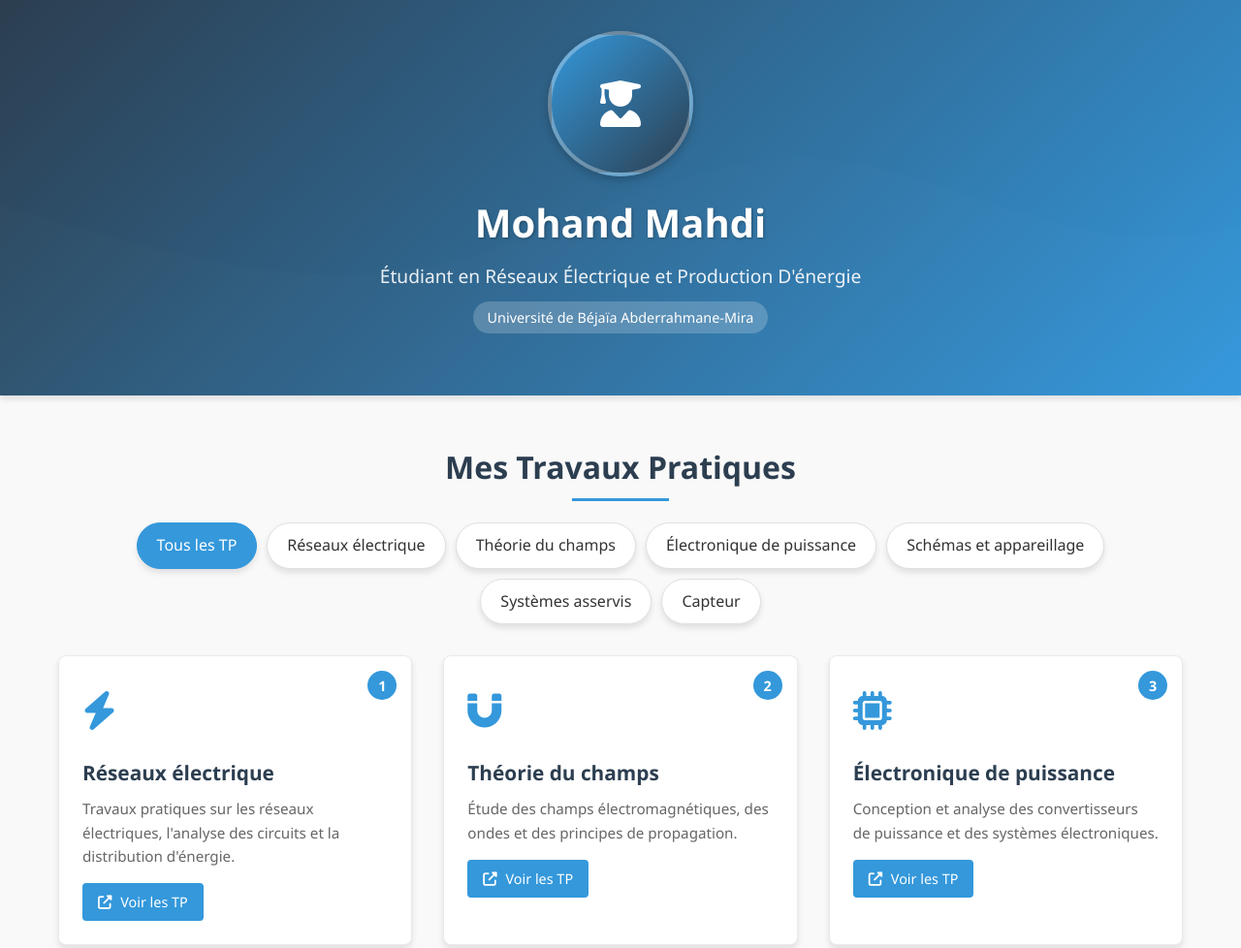
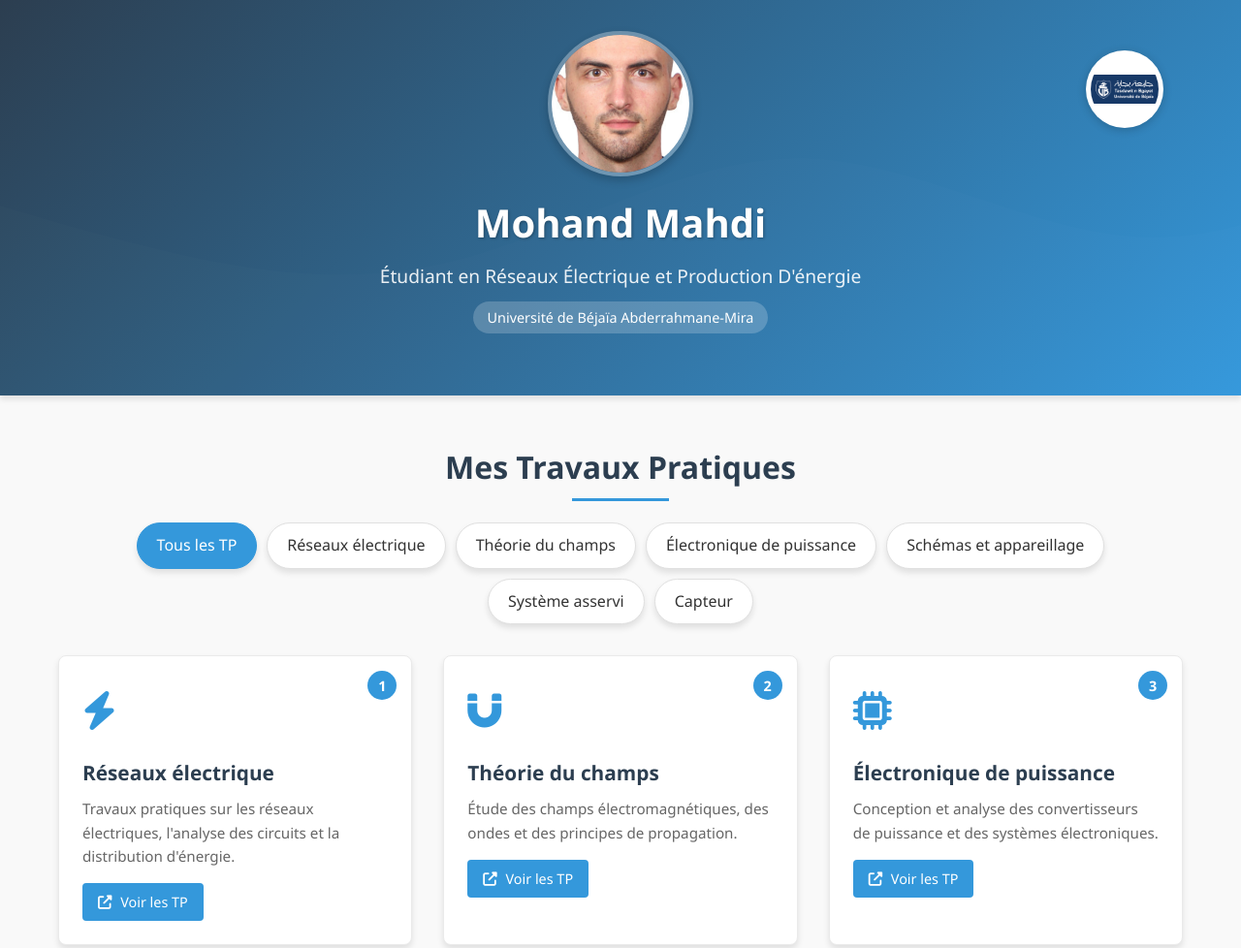
Before and after one commit to mohand-mahdi/mohand-mahdi.github.io, a plain HTML site: page index.html in a window 1280 px wide. Shown: the top 978 px of the page at 97% size. Drawn offline with Linux system fonts and the light colour scheme.

Commit message:
Add university logo and adjust profile layout
Added university logo section and updated related styles.

```diff
--- a/index.html
+++ b/index.html
@@ -75,13 +75,26 @@
             object-fit: cover;
             border: 4px solid rgba(255, 255, 255, 0.3);
             margin-bottom: 1rem;
-            background: linear-gradient(135deg, #3498db, #2c3e50);
-            display: flex;
-            align-items: center;
-            justify-content: center;
-            color: white;
-            font-size: 3rem;
             box-shadow: 0 4px 10px rgba(0, 0, 0, 0.2);
+        }
+
+        .university-logo {
+            position: absolute;
+            top: 20px;
+            right: 20px;
+            width: 80px;
+            height: 80px;
+            border-radius: 50%;
+            background: white;
+            padding: 5px;
+            box-shadow: 0 2px 10px rgba(0,0,0,0.2);
+        }
+
+        .university-logo img {
+            width: 100%;
+            height: 100%;
+            border-radius: 50%;
+            object-fit: contain;
         }
 
         .profile h1 {
@@ -318,6 +331,13 @@
                 width: 80%;
                 text-align: center;
             }
+
+            .university-logo {
+                position: static;
+                margin: 0 auto 1rem;
+                width: 60px;
+                height: 60px;
+            }
         }
 
         .last-updated {
@@ -365,9 +385,14 @@
     <header>
         <div class="container">
             <div class="profile">
-                <div class="profile-img">
-                    <i class="fas fa-user-graduate"></i>
+                <!-- استبدل "profile.jpg" باسم صورتك الشخصية -->
+                <img src="PhotoProfile.jpg" alt="Mohand Mahdi" class="profile-img">
+
+                <!-- استبدل "BadgeUniv.png" بشعار جامعتك -->
+                <div class="university-logo">
+                    <img src="BadgeUniv.jpeg" alt="Logo Université">
                 </div>
+
                 <h1>Mohand Mahdi</h1>
                 <p>Étudiant en Réseaux Électrique et Production D'énergie</p>
                 <div class="university-badge">
@@ -387,7 +412,7 @@
                 <div class="nav-tab" data-target="theorie">Théorie du champs</div>
                 <div class="nav-tab" data-target="electronique">Électronique de puissance</div>
                 <div class="nav-tab" data-target="schemas">Schémas et appareillage</div>
-                <div class="nav-tab" data-target="systeme">Systèmes asservis</div>
+                <div class="nav-tab" data-target="systeme">Système asservi</div>
                 <div class="nav-tab" data-target="capteur">Capteur</div>
             </div>
 
@@ -453,7 +478,7 @@
                             <div class="subject-icon">
                                 <i class="fas fa-cogs"></i>
                             </div>
-                            <h3 class="tp-title">Système asservi</h3>
+                            <h3 class="tp-title">Systèmes asservis</h3>
                             <p class="tp-description">Analyse et conception des systèmes de régulation et d'asservissement.</p>
                             <a href="#" class="tp-link" data-subject="systeme"><i class="fas fa-external-link-alt"></i> Voir les TP</a>
                         </div>
@@ -474,7 +499,7 @@
                 </div>
             </div>
 
-            <!-- Sections individuelles pour chaque matière -->
+            <!-- Sections individuelles لكل مادة -->
             <div id="reseaux" class="content-section">
                 <a href="#" class="back-button"><i class="fas fa-arrow-left"></i> Retour à tous les TP</a>
                 <div class="subject-header">
@@ -535,7 +560,7 @@
                 </div>
             </div>
 
-            <!-- Sections pour les autres matières (structure similaire) -->
+            <!-- Sections pour les autres matières (بنفس الهيكل) -->
 
             <div class="last-updated">
                 Dernière mise à jour: <span id="current-date"></span>
@@ -571,17 +596,13 @@
         // التنقل بين التبويبات
         document.querySelectorAll('.nav-tab').forEach(tab => {
             tab.addEventListener('click', () => {
-                // إزالة النشاط من جميع التبويبات
                 document.querySelectorAll('.nav-tab').forEach(t => t.classList.remove('active'));
-                // إضافة النشاط للتبويب المحدد
                 tab.classList.add('active');
 
-                // إخفاء جميع الأقسام
                 document.querySelectorAll('.content-section').forEach(section => {
                     section.classList.remove('active');
                 });
 
-                // إظهار القسم المحدد
                 const targetId = tab.getAttribute('data-target');
                 document.getElementById(targetId).classList.add('active');
             });
@@ -593,20 +614,15 @@
                 e.preventDefault();
                 const subject = link.getAttribute('data-subject');
 
-                // إزالة النشاط من جميع التبويبات
                 document.querySelectorAll('.nav-tab').forEach(t => t.classList.remove('active'));
-                // إضافة النشاط للتبويب المناسب
                 document.querySelector(`.nav-tab[data-target="${subject}"]`).classList.add('active');
 
-                // إخفاء جميع الأقسام
                 document.querySelectorAll('.content-section').forEach(section => {
                     section.classList.remove('active');
                 });
 
-                // إظهار قسم المادة المحددة
                 document.getElementById(subject).classList.add('active');
 
-                // التمرير إلى الأعلى
                 window.scrollTo({ top: 0, behavior: 'smooth' });
             });
         });
@@ -616,17 +632,13 @@
             button.addEventListener('click', (e) => {
                 e.preventDefault();
 
-                // إزالة النشاط من جميع التبويبات
                 document.querySelectorAll('.nav-tab').forEach(t => t.classList.remove('active'));
-                // إضافة النشاط لتبويب "Tous les TP"
                 document.querySelector('.nav-tab[data-target="all"]').classList.add('active');
 
-                // إخفاء جميع الأقسام
                 document.querySelectorAll('.content-section').forEach(section => {
                     section.classList.remove('active');
                 });
 
-                // إظهار قسم "Tous les TP"
                 document.getElementById('all').classList.add('active');
             });
         });
```
